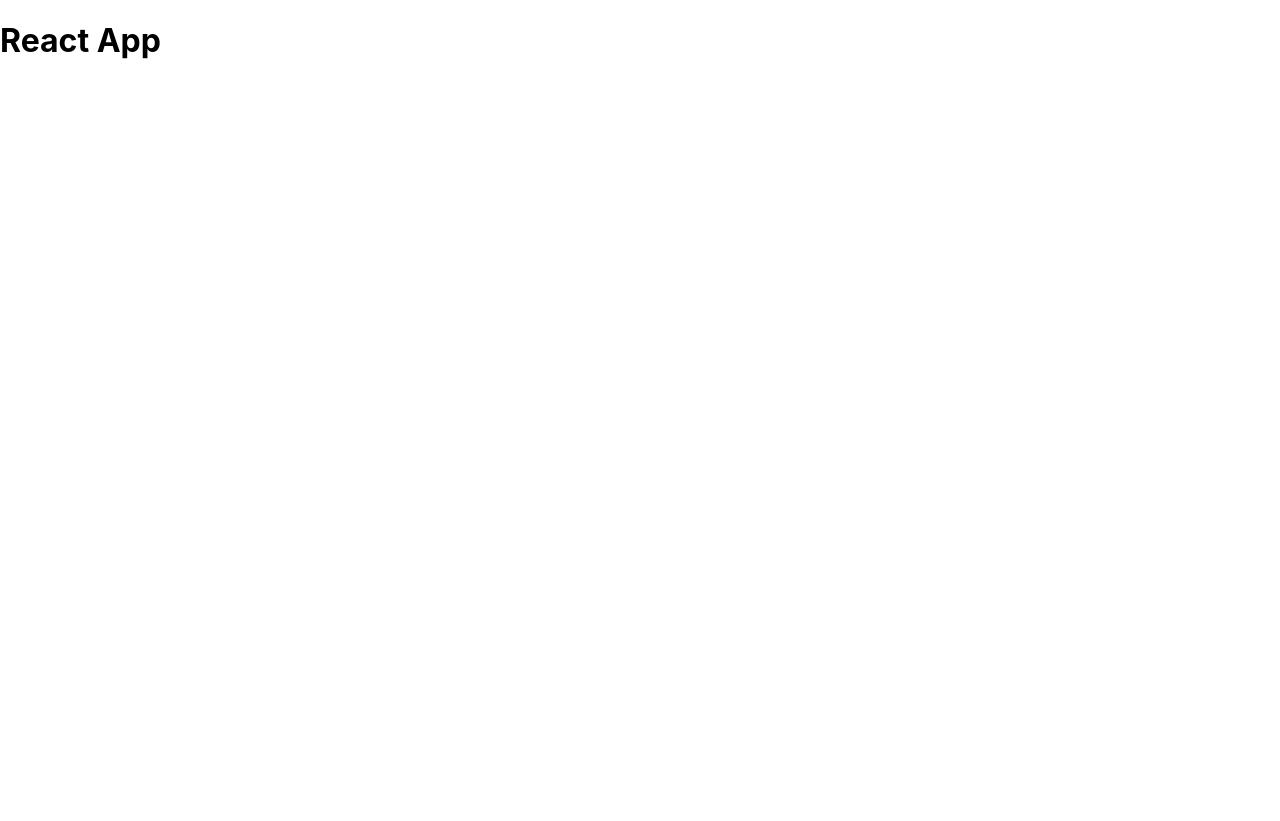
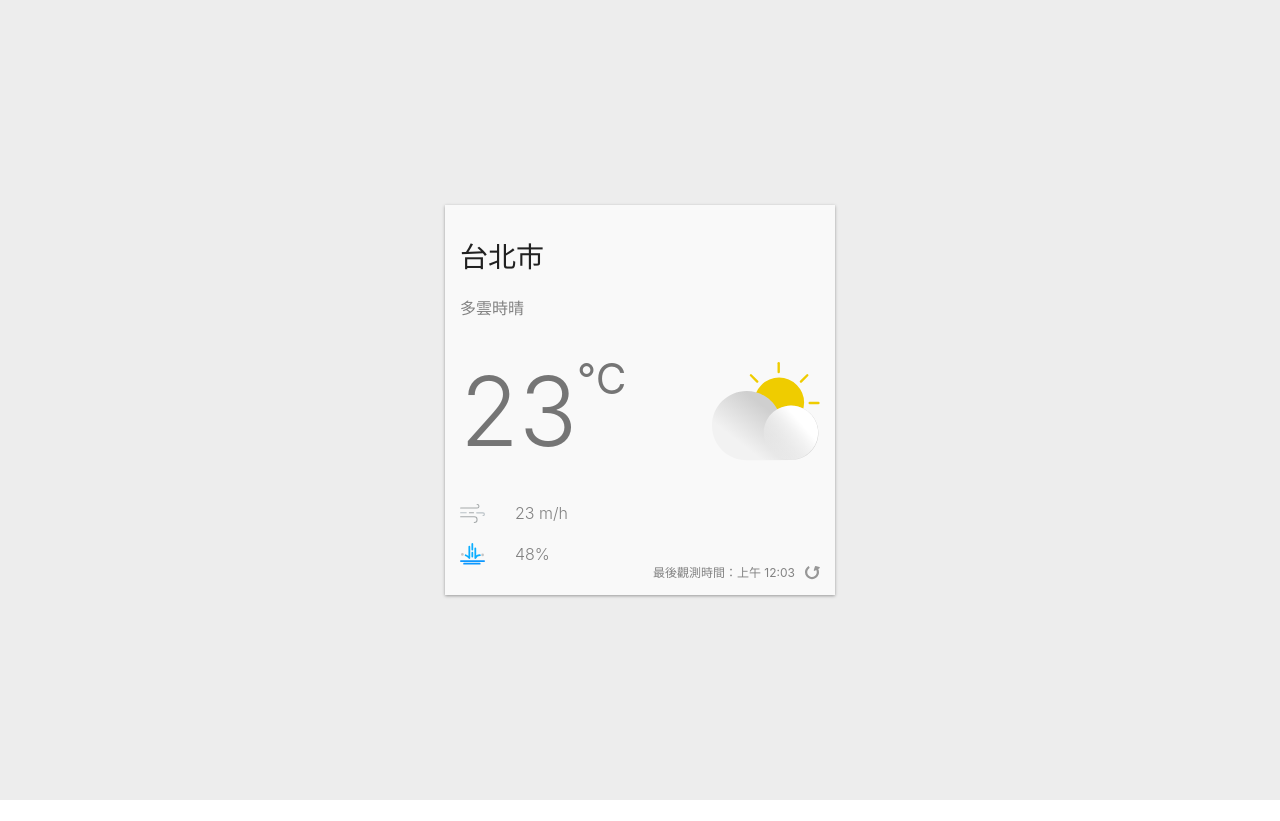
Before and after one commit to letitia-chiu/realtime-weather, a React (Create React App) app: page / in a window 1280 px wide. After the commit the page ends 800 px from the top, so only its background shows below. Built offline with nearby package versions, Linux system fonts and the light colour scheme.

Commit message:
create-ui

```diff
--- a/package.json
+++ b/package.json
@@ -3,6 +3,8 @@
   "version": "0.1.0",
   "private": true,
   "dependencies": {
+    "@emotion/react": "^11.11.3",
+    "@emotion/styled": "^11.11.0",
     "@testing-library/jest-dom": "^5.17.0",
     "@testing-library/react": "^13.4.0",
     "@testing-library/user-event": "^13.5.0",
--- a/src/App.js
+++ b/src/App.js
@@ -1,11 +1,121 @@
-import React from 'react';
+import { ReactComponent as AirFlowIcon } from './images/airFlow.svg'
+import { ReactComponent as DayCloudyIcon } from './images/day-cloudy.svg'
+import { ReactComponent as RainIcon } from './images/rain.svg'
+import { ReactComponent as RefreshIcon } from './images/refresh.svg'
+import styled from '@emotion/styled'
+
+const Container = styled.div`
+  background-color: #ededed;
+  height: 100%;
+  display: flex;
+  align-items: center;
+  justify-content: center;
+`
+const WeatherCard = styled.div`
+  position: relative;
+  padding: 30px 15px;
+  min-width: 360px;
+  box-shadow: 0 1px 3px 0 #999999;
+  background-color: #f9f9f9;
+`
+const Location = styled.div`
+  font-size: 28px;
+  color: #212121;
+  margin-bottom: 20px;
+`
+const Description = styled.div`
+  font-size: 16px;
+  color: #828282;
+  margin-bottom: 30px;
+`
+const CurrentWeather = styled.div`
+  display: flex;
+  justify-content: space-between;
+  align-items: center;
+  margin-bottom: 30px;
+`
+const Temperature = styled.div`
+  color: #757575;
+  font-size: 96px;
+  font-weight: 300;
+  display: flex;
+`
+const Celsius = styled.div`
+  font-weight: normal;
+  font-size: 42px;
+`
+const AirFlow = styled.div`
+  display: flex;
+  align-items: center;
+  font-size: 16x;
+  font-weight: 300;
+  color: #828282;
+  margin-bottom: 20px;
+
+  svg {
+    width: 25px;
+    height: auto;
+    margin-right: 30px;
+  }
+`
+const Rain = styled.div`
+  display: flex;
+  align-items: center;
+  font-size: 16x;
+  font-weight: 300;
+  color: #828282;
+
+  svg {
+    width: 25px;
+    height: auto;
+    margin-right: 30px;
+  }
+`
+const DayCloudy = styled(DayCloudyIcon)`
+  flex-basis: 30%;
+`
+const Refresh = styled.div`
+  position: absolute;
+  right: 15px;
+  bottom: 15px;
+  font-size: 12px;
+  display: inline-flex;
+  align-items: flex-end;
+  color: #828282;
+
+  svg {
+    margin-left: 10px;
+    width: 15px;
+    height: 15px;
+    cursor: pointer;
+  }
+`
 
 function App() {
+
   return (
-    <div className="App">
-      <h1>React App</h1>
-    </div>
-  );
+    <Container>
+      <WeatherCard>
+        <Location>台北市</Location>
+        <Description>多雲時晴</Description>
+        <CurrentWeather>
+          <Temperature>
+            23 <Celsius>°C</Celsius>
+          </Temperature>
+          <DayCloudy />
+        </CurrentWeather>
+        <AirFlow>
+          <AirFlowIcon /> 23 m/h
+        </AirFlow>
+        <Rain>
+          <RainIcon /> 48%
+        </Rain>
+        <Refresh>
+          最後觀測時間：上午 12:03 <RefreshIcon />
+        </Refresh>
+      </WeatherCard>
+    </Container>
+  )
 }
 
 export default App;
```
Also changed, not shown: 1 other file (tests, documents, lock files or other folders).
